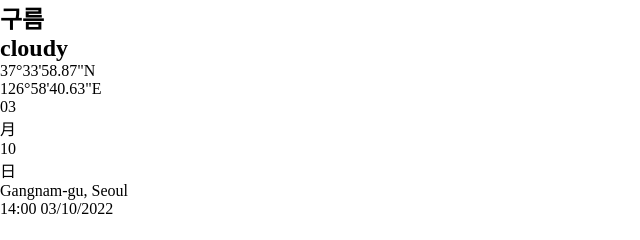
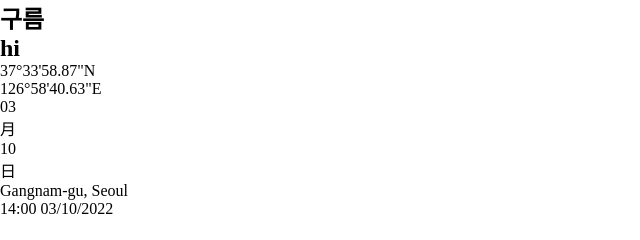
Before and after one commit to kooowkk/weather, a plain HTML site: page index.html in a window 1280 px wide. Shown: the full height of the page, 0-640 px from the left. Drawn offline with Linux system fonts and the light colour scheme; a web font is replaced by a local one.

Commit message:
커밋 테스트

```diff
--- a/index.html
+++ b/index.html
@@ -14,7 +14,7 @@
 
     <section class="title">
         <h1> 구름</h1>
-        <H1>cloudy</H1>
+        <H1>hi</H1>
     </section>
     <section class="contents">
         <div>
```
